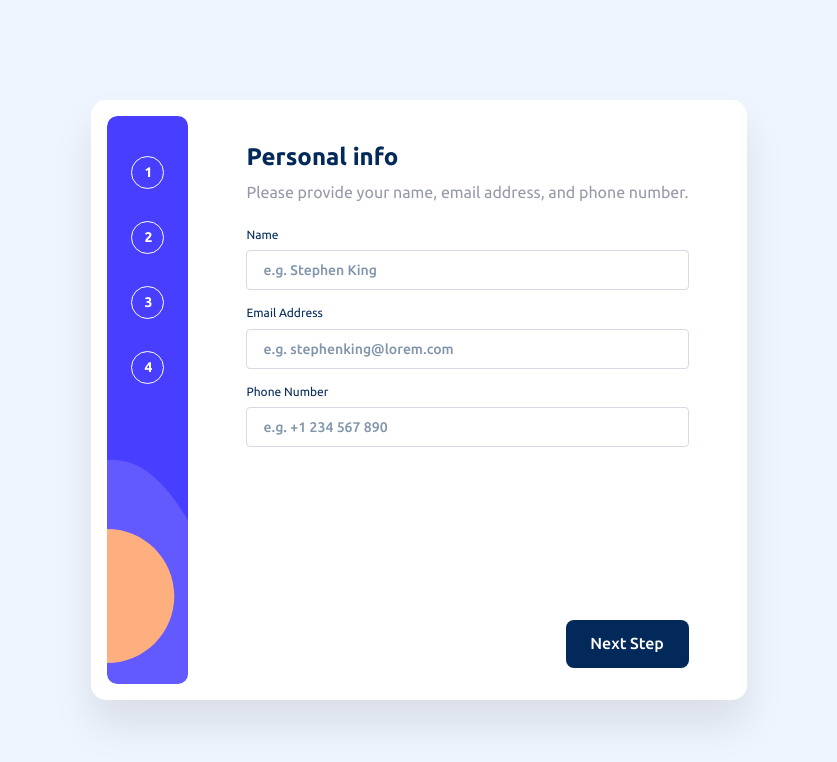
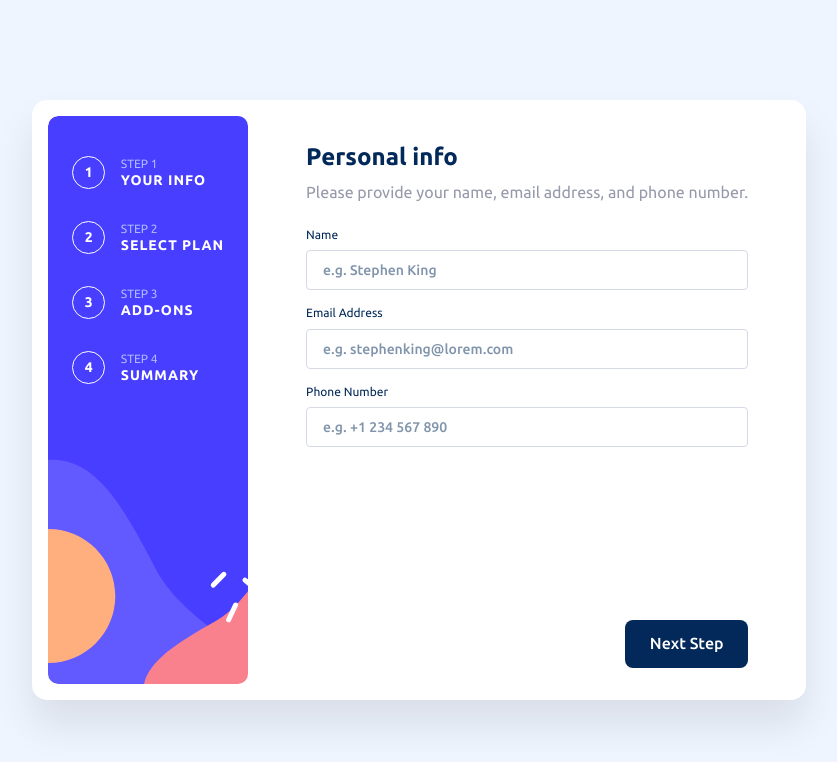
Before and after one commit to g-akca/multi-step-form, a React (Vite) app: page / in a window 1280 px wide. Shown: the top 762 px of the page, without its empty margins (221-1058 px from the left). Built offline with nearby package versions, Linux system fonts and the light colour scheme.

Commit message:
Add tablet responsive StepItem content and styles

```diff
--- a/src/components/nav/StepItem.jsx
+++ b/src/components/nav/StepItem.jsx
@@ -1,7 +1,14 @@
 function StepItem({ number, title, isCurrent }) {
   return (
-    <div className={`rounded-full w-8.25 aspect-square flex justify-center items-center text-[14px] leading-[120%] tracking-[-1px] font-bold ${isCurrent ? "bg-blue-200 text-blue-950" : "text-white border border-white"}`}>
-      {number}
+    <div className="contents tablet:flex tablet:gap-4 tablet:items-center">
+      <div className={`rounded-full w-8.25 aspect-square flex justify-center items-center text-[14px] leading-[120%] tracking-[-1px] font-bold ${isCurrent ? "bg-blue-200 text-blue-950" : "text-white border border-white"}`}>
+        {number}
+      </div>
+
+      <div className="hidden tablet:flex tablet:flex-col tablet:uppercase">
+        <p className="text-blue-300 text-[12px] leading-[130%]">Step {number}</p>
+        <p className="text-white text-[14px] leading-[120%] font-bold tracking-[1px]">{title}</p>
+      </div>
     </div>
   )
 }
```
